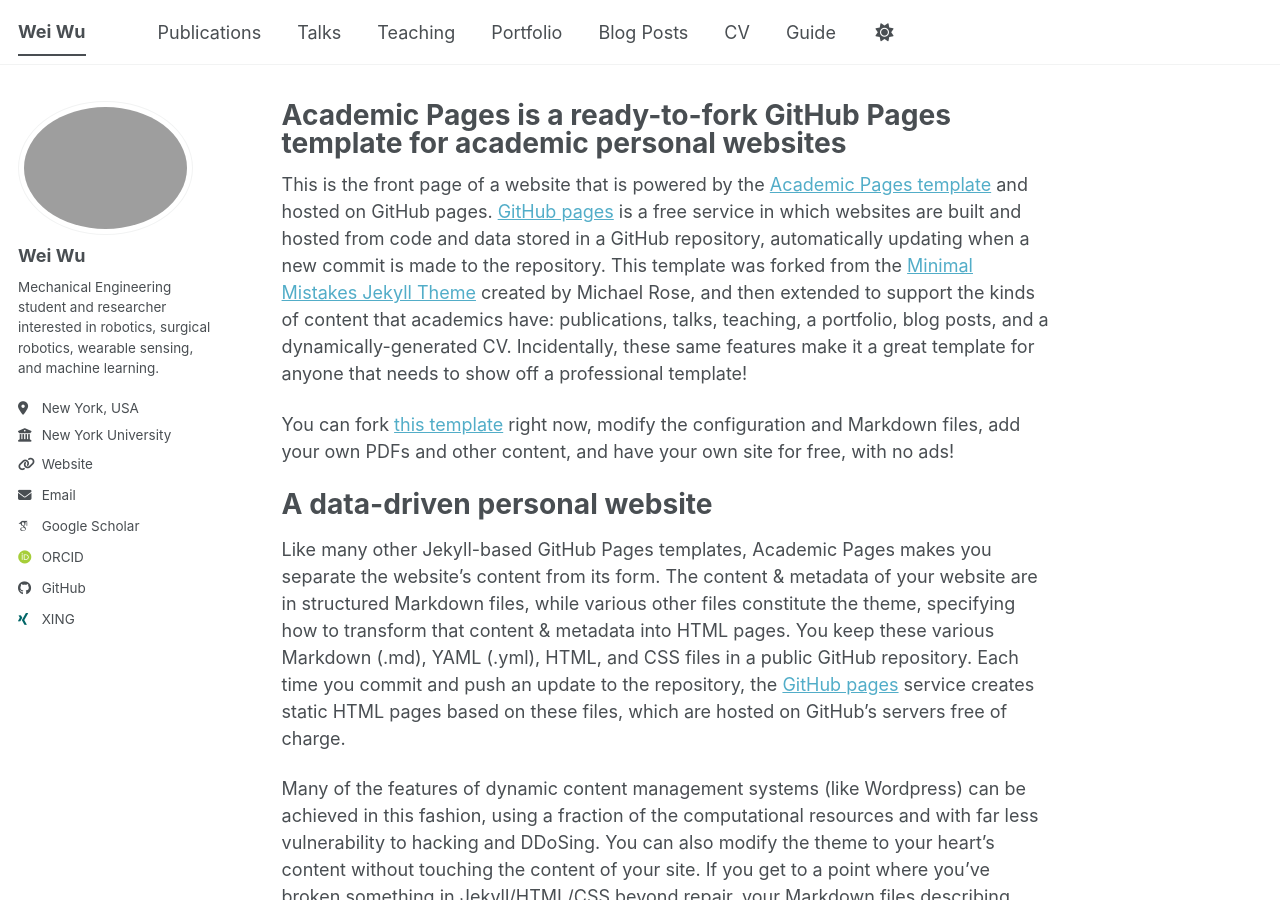
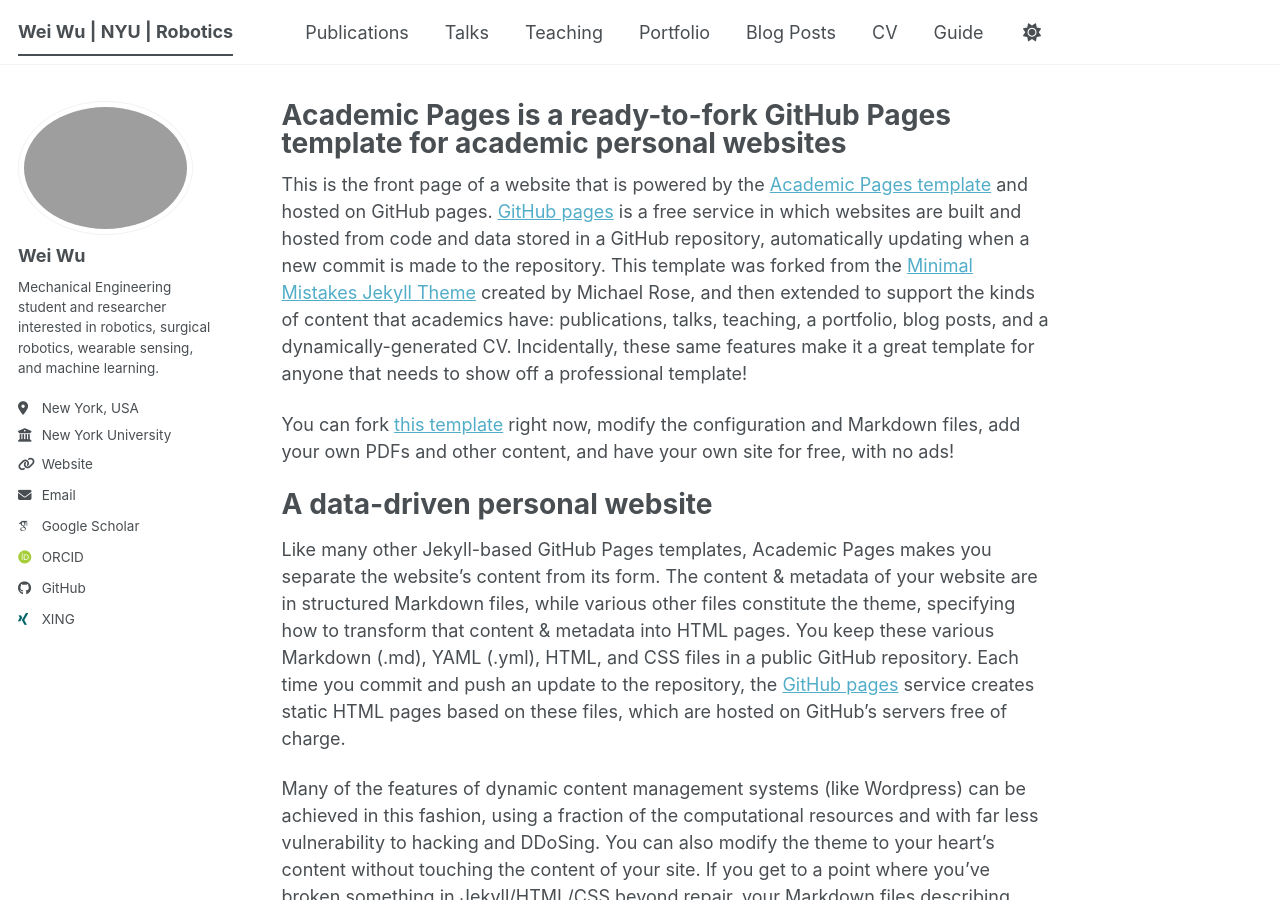
Before and after one commit to ww2781nyu/ww2781nyu.github.io, a Jekyll site: the page built from _pages/about.md, in a window 1280 px wide and 900 px high. Built offline with Jekyll 4.4.1, drawn with Linux system fonts in a browser that asks for light colours; some web fonts are replaced; a script bundle is joined from its source files by our own code; library files that are not in the unit come from our copies; part of the change alters nothing that is shown.

Commit message:
Update _config.yml

```diff
--- a/_config.yml
+++ b/_config.yml
@@ -9,10 +9,10 @@
 # Basic Site Settings
 locale                   : "en-US"
 site_theme               : "default" # The available themes options are "default", "air", "sunrise", "mint", "dirt" and "contrast"
-title                    : "Wei Wu"
+title                    : "Wei Wu | NYU | Robotics"
 title_separator          : "-"
 name                     : &name "Wei Wu"
-description              : &description "Wei Wu's academic homepage"   # Update this with a general description of your site, this is the default if not overridden by a page
+description              : &description "Wei Wu's academic homepage at New York University(NYU), featuring research in robotics"   # Update this with a general description of your site, this is the default if not overridden by a page
 url                      : https://ww2781nyu.github.io # The base hostname & protocol for your site e.g. "https://[your GitHub username].github.io",
                                                            # or if you already have some other page hosted on Github then use "https://[your GitHub username].github.io/[Your Repo Name]"
 baseurl                  : "" # the subpath of your site, e.g. "/blog"
```
